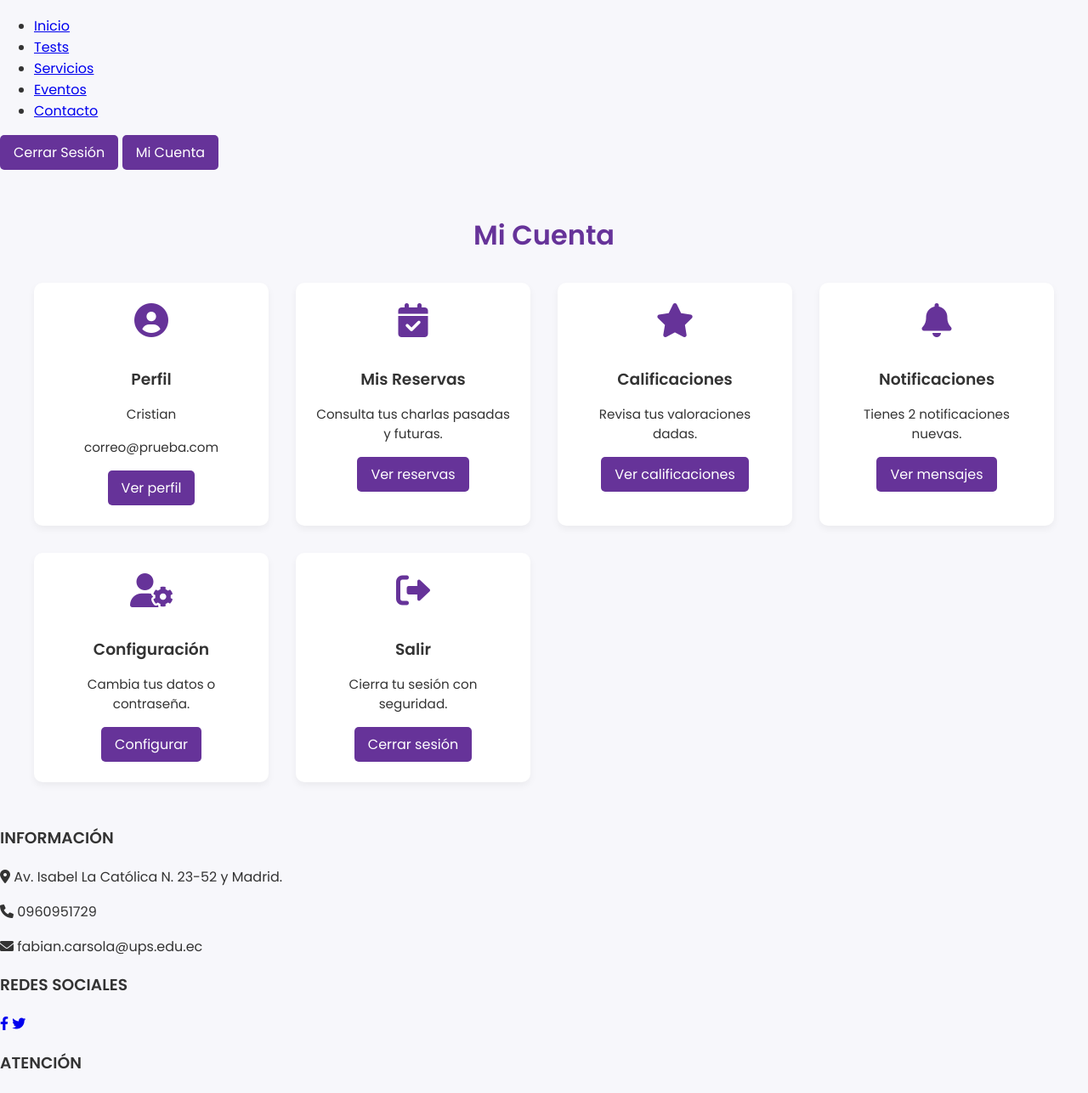
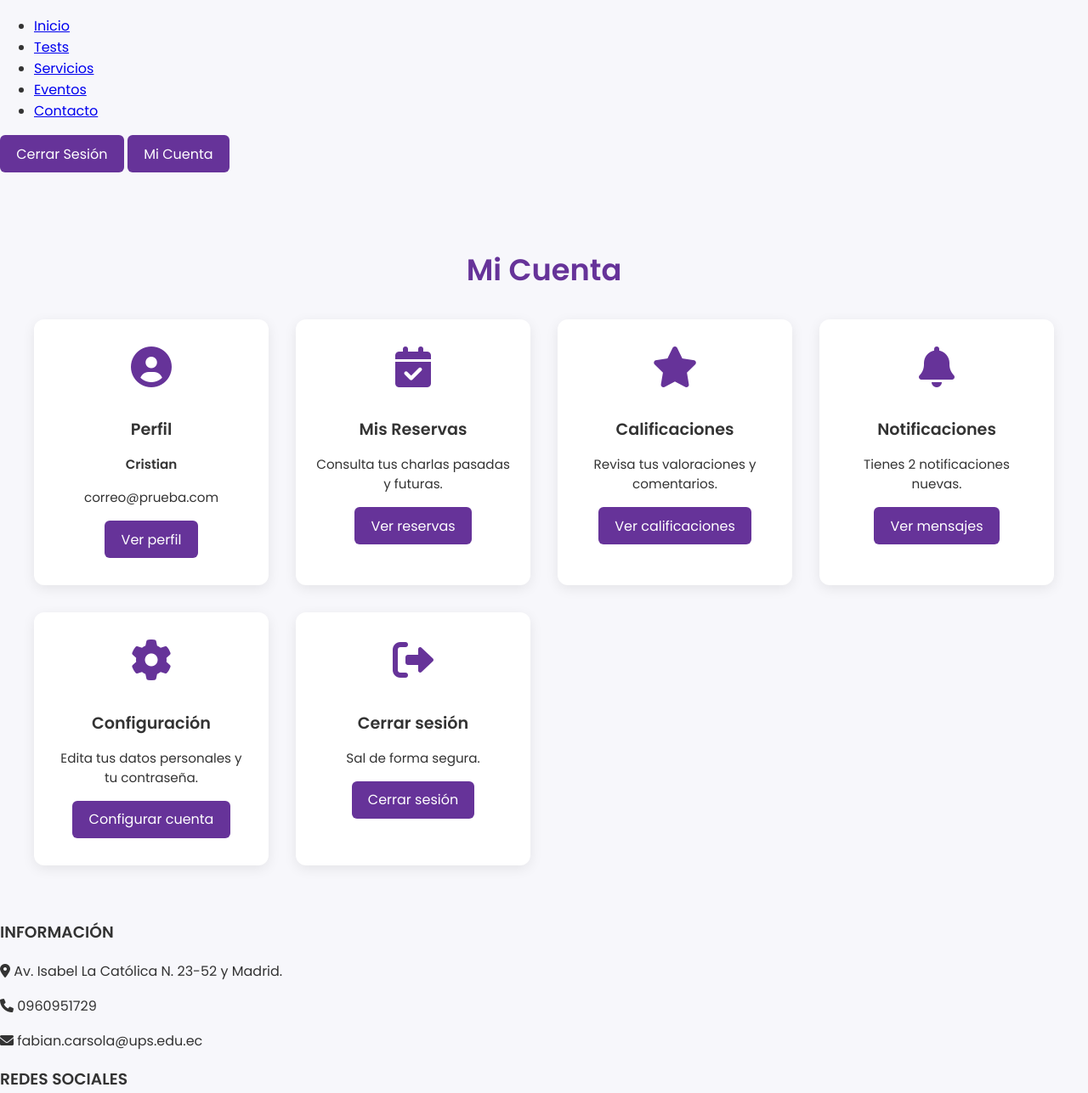
Before and after one commit to 75BOSS/citastrp, a PHP site: page /paciente/mi_cuenta.php in a window 1280 px wide. Shown: the part 505-1792 px from the top of the page at 85% size. Run offline with PHP 8.4, Linux system fonts and the light colour scheme.

Commit message:
Correci[on de index paciente

```diff
--- a/css/mi_panel.css
+++ b/css/mi_panel.css
@@ -8,7 +8,7 @@ body {
 
 .panel-container {
   max-width: 1200px;
-  margin: auto;
+  margin: 2rem auto;
   padding: 2rem;
 }
 
@@ -16,6 +16,8 @@ body {
   text-align: center;
   margin-bottom: 2rem;
   color: #663399;
+  font-size: 2.2rem;
+  font-weight: 600;
 }
 
 .grid-panel {
@@ -26,24 +28,25 @@ body {
 
 .card {
   background: white;
-  padding: 1.5rem;
-  border-radius: 10px;
-  box-shadow: 0 4px 8px rgba(0,0,0,0.05);
+  padding: 2rem 1.5rem;
+  border-radius: 12px;
+  box-shadow: 0 4px 15px rgba(0,0,0,0.08);
   text-align: center;
-  transition: transform 0.2s ease;
+  transition: transform 0.25s ease;
 }
 
 .card:hover {
-  transform: translateY(-5px);
+  transform: translateY(-6px);
 }
 
 .card i {
-  font-size: 2.5rem;
+  font-size: 3rem;
   color: #663399;
   margin-bottom: 1rem;
 }
 
 .card h3 {
+  font-size: 1.2rem;
   margin-bottom: 0.5rem;
 }
 
@@ -54,14 +57,15 @@ body {
 
 .btn {
   display: inline-block;
-  padding: 0.5rem 1rem;
+  padding: 0.6rem 1.2rem;
   background: #663399;
   color: white;
   text-decoration: none;
-  border-radius: 5px;
+  border-radius: 6px;
   font-weight: 500;
+  transition: background 0.3s ease;
 }
 
 .btn:hover {
-  background: #532d8d;
+  background: #4e2e7f;
 }
--- a/paciente/mi_cuenta.php
+++ b/paciente/mi_cuenta.php
@@ -1,6 +1,6 @@
 <?php
 session_start();
-// Datos simulados (en producción usar consulta a BD con $_SESSION)
+// Datos simulados temporalmente
 $usuario = [
   'nombre' => 'Cristian',
   'correo' => 'correo@prueba.com',
@@ -13,10 +13,10 @@ $usuario = [
 <!DOCTYPE html>
 <html lang="es">
 <head>
-  <meta charset="UTF-8">
-  <meta name="viewport" content="width=device-width, initial-scale=1.0">
+  <meta charset="UTF-8" />
+  <meta name="viewport" content="width=device-width, initial-scale=1.0" />
   <title>Mi Cuenta - Psicovínculo</title>
-  <link rel="stylesheet" href="../css/mi_panel.css">
+  <link rel="stylesheet" href="../css/mi_panel.css" />
   <link href="https://fonts.googleapis.com/css2?family=Poppins:wght@300;400;600&display=swap" rel="stylesheet">
   <link rel="stylesheet" href="https://cdnjs.cloudflare.com/ajax/libs/font-awesome/6.0.0/css/all.min.css">
 </head>
@@ -30,7 +30,7 @@ $usuario = [
       <div class="card">
         <i class="fas fa-user-circle"></i>
         <h3>Perfil</h3>
-        <p><?php echo $usuario['nombre']; ?></p>
+        <p><strong><?php echo $usuario['nombre']; ?></strong></p>
         <p><?php echo $usuario['correo']; ?></p>
         <a href="#" class="btn">Ver perfil</a>
       </div>
@@ -45,7 +45,7 @@ $usuario = [
       <div class="card">
         <i class="fas fa-star"></i>
         <h3>Calificaciones</h3>
-        <p>Revisa tus valoraciones dadas.</p>
+        <p>Revisa tus valoraciones y comentarios.</p>
         <a href="#" class="btn">Ver calificaciones</a>
       </div>
 
@@ -57,16 +57,16 @@ $usuario = [
       </div>
 
       <div class="card">
-        <i class="fas fa-user-cog"></i>
+        <i class="fas fa-cog"></i>
         <h3>Configuración</h3>
-        <p>Cambia tus datos o contraseña.</p>
-        <a href="#" class="btn">Configurar</a>
+        <p>Edita tus datos personales y tu contraseña.</p>
+        <a href="#" class="btn">Configurar cuenta</a>
       </div>
 
       <div class="card">
         <i class="fas fa-sign-out-alt"></i>
-        <h3>Salir</h3>
-        <p>Cierra tu sesión con seguridad.</p>
+        <h3>Cerrar sesión</h3>
+        <p>Sal de forma segura.</p>
         <a href="../logout.php" class="btn">Cerrar sesión</a>
       </div>
 
```
